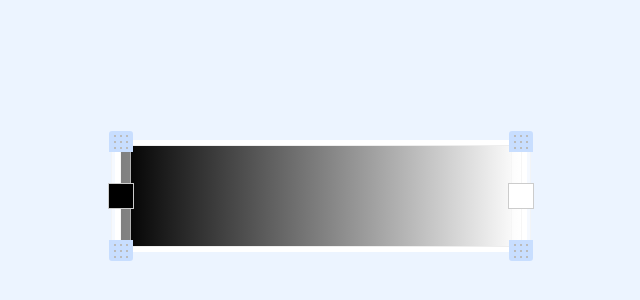
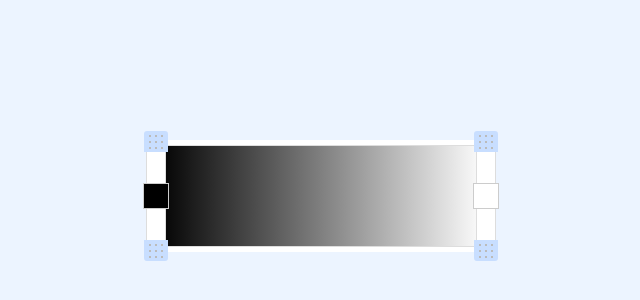
Before and after one commit to jeffreyruoss/gradient-generator, a website built with Vite: page index.html in a window 1280 px wide. Shown: the part 204-504 px from the top of the page, without its empty margins (319-959 px from the left). Built offline with nearby package versions, Linux system fonts and the light colour scheme.

Commit message:
CSS adjustments

```diff
--- a/css/main.css
+++ b/css/main.css
@@ -19,8 +19,8 @@ body {
 #gradient-rectangle {
 	position: relative;
 	border-radius: 7px;
-	border: 1px solid #eee;
-	width: 400px;
+	border: 1px solid #ddd;
+	width: 330px;
 	height: 100px;
 	background: linear-gradient(to right, black 0%, white 100%);
 	cursor: cell;
@@ -29,15 +29,15 @@ body {
 .marker {
 	position: absolute;
 	transform: translateX(-50%);
-	border-left: 1px solid #eeeeee71;
-	border-right: 1px solid #eeeeee71;
+	border-left: 1px solid #ddd;
+	border-right: 1px solid #ddd;
 	width: 18px;
 	height: 100%;
 	cursor: pointer;
 	display: flex;
 	align-items: center;
 	cursor: move;
-	background-color: #ffffff80;
+	background-color: #ffffff;
 }
 
 .marker:before {
```
